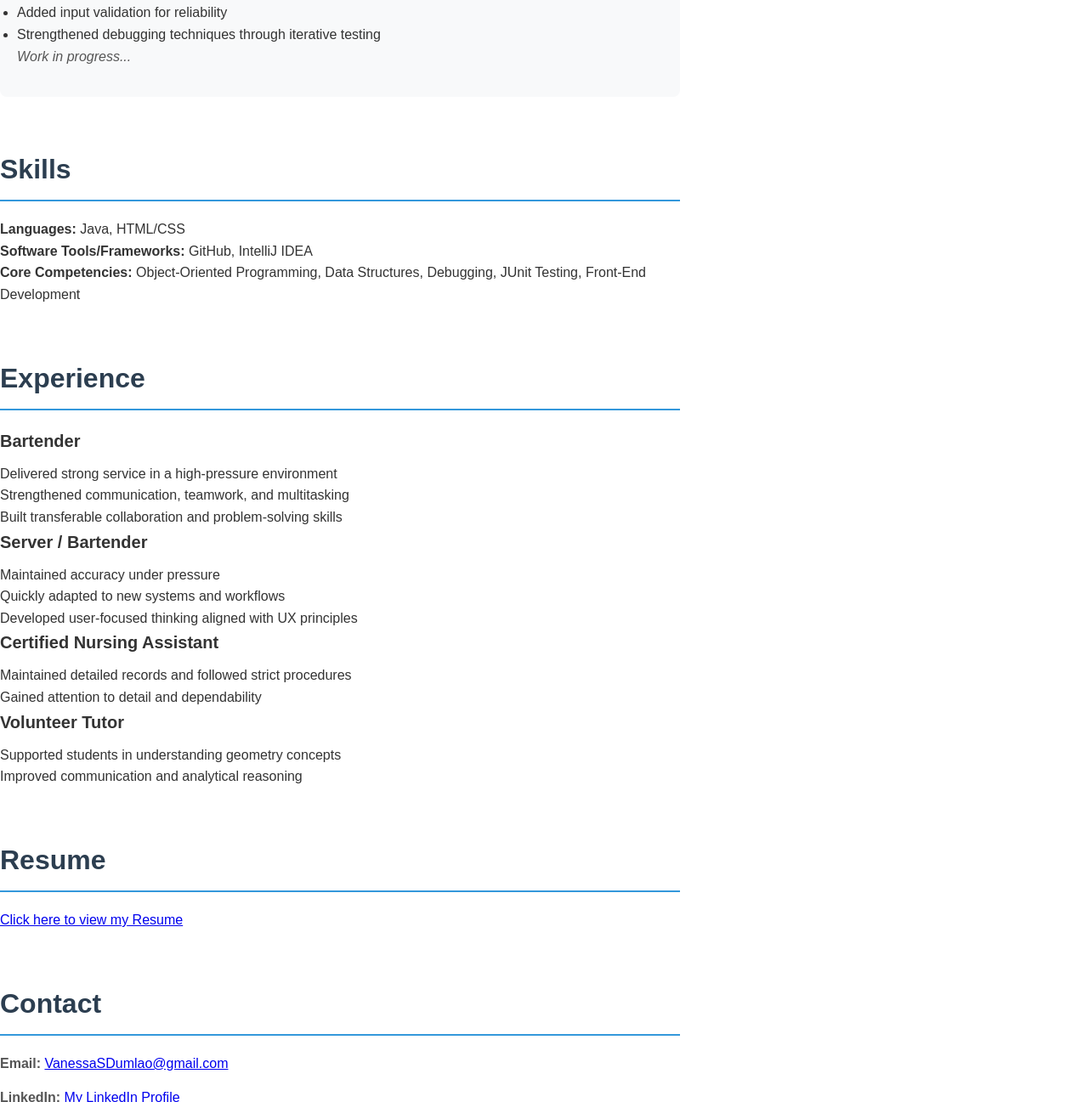
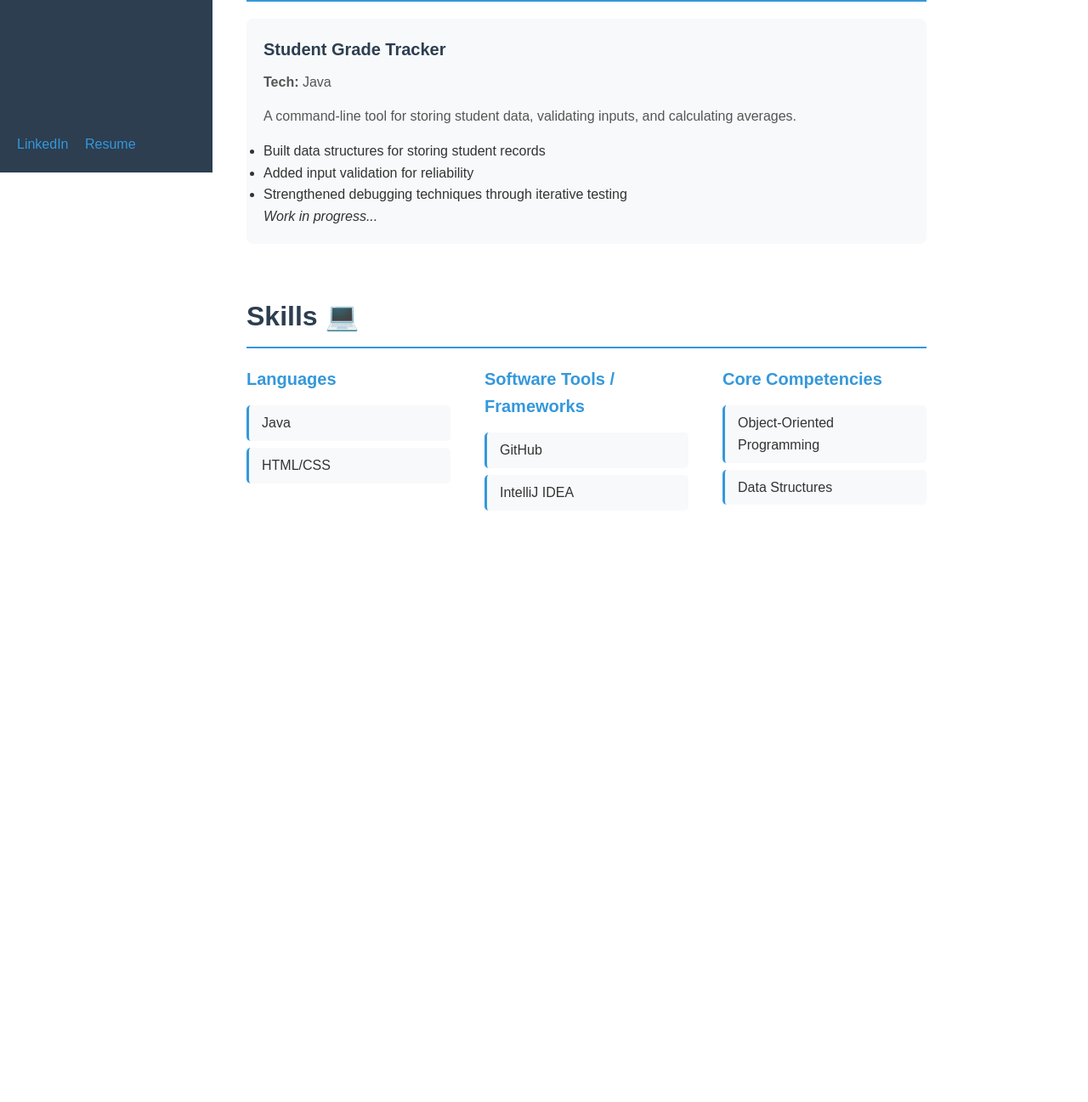
Before and after one commit to vanessasdumlao/Portfolio, a plain HTML site: page index.html in a window 1280 px wide. Shown: the part 597-1894 px from the top of the page at 85% size. After the commit the page ends 1306 px from the top, so only its background shows below. Drawn offline with Linux system fonts and the light colour scheme.

Commit message:
Update index.html

```diff
--- a/index.html
+++ b/index.html
@@ -8,20 +8,51 @@
 </head>
 
 <body>
-    <header>
-        <h1>Vanessa Dumlao - Portfolio </h1>
-        <p class="subtitle">
+
+    <!-- ===== MOBILE MENU BUTTON ===== -->
+    <button class="menu-btn" onclick="toggleSidebar()">☰</button>
+
+    <!-- ===== SIDEBAR ===== -->
+    <div class="sidebar">
+        <div class="sidebar-header">
+            <h2>Vanessa Dumlao</h2>
+            <p>Computer Science Student</p>
+        </div>
+
+        <ul class="sidebar-links">
+            <li><a href="#home">Home</a></li>
+            <li><a href="#about">About</a></li>
+            <li><a href="#projects">Projects</a></li>
+            <li><a href="#skills">Skills</a></li>
+            <li><a href="#experience">Experience</a></li>
+            <li><a href="#contact">Contact</a></li>
+        </ul>
+
+        <div class="sidebar-footer">
+            <a href="YOUR_LINKEDIN_URL" target="_blank">LinkedIn</a>
+            <a href="YOUR_RESUME_LINK" target="_blank">Resume</a>
+        </div>
+    </div>
+
+    <!-- ===== MAIN CONTENT ===== -->
+    <div class="main-content">
+
+        <!-- HOME -->
+        <section id="home">
+            <h1>Vanessa Dumlao - Portfolio 👋</h1>
+            <p class="tagline">Front-End Development • UI Design • Problem Solving</p>
+
+            <p>
                 My name is Vanessa Dumlao and I am a Computer Science student at the University of Washington!
                 I’m passionate about front-end development, UI design, and creating intuitive, visually engaging digital
-            experiences. This portfolio showcases my work as I continue growing as a developer who loves bringing ideas to life.
+                experiences. This portfolio showcases my work as I continue growing as a developer who loves bringing
+                ideas to life on the screen.
             </p>
-    </header>
+        </section>
 
-    <main>
-
-        <!-- ABOUT ME -->
+        <!-- ABOUT -->
         <section id="about">
-            <h2>About Me </h2>
+            <h2>About Me 🖤</h2>
             <p>
                 I am pursuing a B.A. in Computer Science at the University of Washington with a minor in Innovation and Design.
                 I enjoy solving problems through clean, thoughtful code and creating tools that improve everyday workflows.
@@ -30,88 +61,49 @@
 
         <!-- PROJECTS -->
         <section id="projects">
-            <h2>Projects </h2>
+            <h2>Projects 📝</h2>
 
             <div class="project">
                 <h3>Student Grade Tracker</h3>
                 <p><strong>Tech:</strong> Java</p>
+
                 <p>
                     A command-line tool for storing student data, validating inputs, and calculating averages.
                 </p>
+
                 <ul>
                     <li>Built data structures for storing student records</li>
                     <li>Added input validation for reliability</li>
                     <li>Strengthened debugging techniques through iterative testing</li>
                 </ul>
-                <p><em>Work in progress...</em></p>
+
+                <em>Work in progress...</em>
             </div>
         </section>
 
         <!-- SKILLS -->
         <section id="skills">
-            <h2>Skills </h2>
+            <h2>Skills 💻</h2>
+
+            <div class="skills-container">
+                <div class="skill-group">
+                    <h3>Languages</h3>
                     <ul>
-                <li><strong>Languages:</strong> Java, HTML/CSS</li>
-                <li><strong>Software Tools/Frameworks:</strong> GitHub, IntelliJ IDEA</li>
-                <li><strong>Core Competencies:</strong> Object-Oriented Programming, Data Structures, Debugging,
-                    JUnit Testing, Front-End Development</li>
-            </ul>
-        </section>
-
-        <!-- EXPERIENCE -->
-        <section id="experience">
-            <h2>Experience </h2>
-
-            <div class="exp">
-                <h3>Bartender</h3>
-                <ul>
-                    <li>Delivered strong service in a high-pressure environment</li>
-                    <li>Strengthened communication, teamwork, and multitasking</li>
-                    <li>Built transferable collaboration and problem-solving skills</li>
+                        <li>Java</li>
+                        <li>HTML/CSS</li>
                     </ul>
                 </div>
 
-            <div class="exp">
-                <h3>Server / Bartender</h3>
+                <div class="skill-group">
+                    <h3>Software Tools / Frameworks</h3>
                     <ul>
-                    <li>Maintained accuracy under pressure</li>
-                    <li>Quickly adapted to new systems and workflows</li>
-                    <li>Developed user-focused thinking aligned with UX principles</li>
+                        <li>GitHub</li>
+                        <li>IntelliJ IDEA</li>
                     </ul>
                 </div>
 
-            <div class="exp">
-                <h3>Certified Nursing Assistant</h3>
+                <div class="skill-group">
+                    <h3>Core Competencies</h3>
                     <ul>
-                    <li>Maintained detailed records and followed strict procedures</li>
-                    <li>Gained attention to detail and dependability</li>
-                </ul>
-            </div>
-
-            <div class="exp">
-                <h3>Volunteer Tutor</h3>
-                <ul>
-                    <li>Supported students in understanding geometry concepts</li>
-                    <li>Improved communication and analytical reasoning</li>
-                </ul>
-            </div>
-        </section>
-
-        <!-- RESUME -->
-        <section id="resume">
-            <h2> Resume</h2>
-            <p><a href="#" target="_blank">Click here to view my Resume</a></p>
-        </section>
-
-        <!-- CONTACT -->
-        <section id="contact">
-            <h2>Contact </h2>
-            <p><strong>Email:</strong> <a href="mailto:VanessaSDumlao@gmail.com">VanessaSDumlao@gmail.com</a></p>
-            <p><strong>LinkedIn:</strong> <a href="https://linkedin.com" target="_blank">My LinkedIn Profile</a></p>
-        </section>
-
-    </main>
-
-    <script src="script.js"></script>
-</body>
-</html>
+                        <li>Object-Oriented Programming</li>
+                        <li>Data Structures</li>
```
Lines whose indentation alone changed are shown as unchanged.
